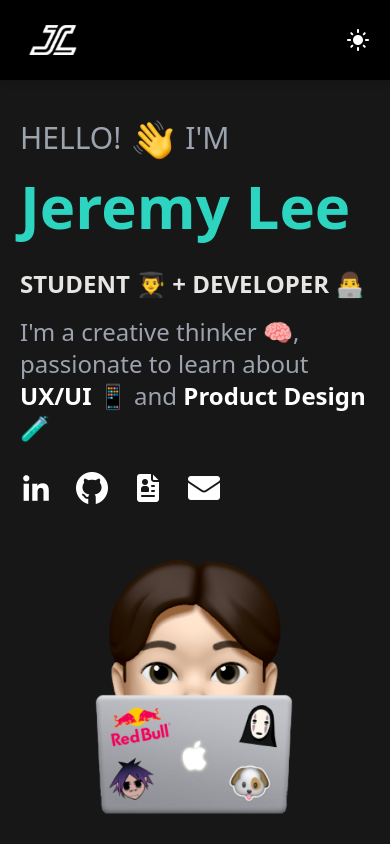
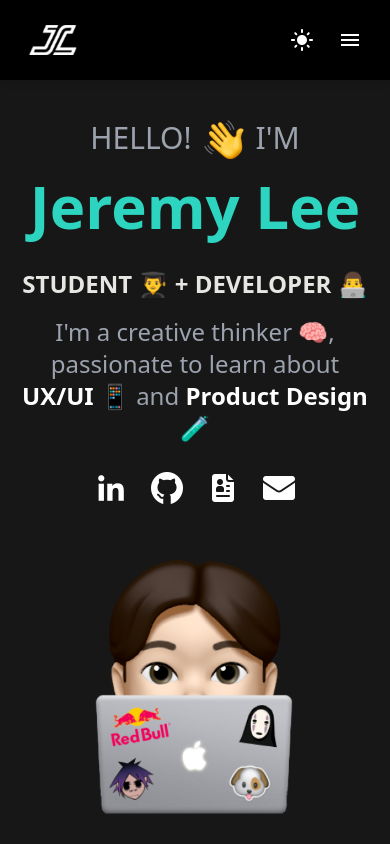
Before and after one commit to jeremylee34/jeremylee34.github.io, a React (Create React App) app in the folder react-portfolio/: page / in a window 390 px wide. Shown: the top 844 px of the page. Built offline with nearby package versions, Linux system fonts and the light colour scheme.

Commit message:
added burger

```diff
--- a/react-portfolio/src/App.jsx
+++ b/react-portfolio/src/App.jsx
@@ -10,16 +10,19 @@ function App() {
   const [darkMode, setDarkMode] = useState(initial.darkMode)
   const [bgColor, setBgColor] = useState(initial.bgColor)
   const [fontColor, setFontColor] = useState(initial.fontColor)
+  const [sidebarOpen, setSidebarOpen] = useState(initial.sidebarOpen)
 
   const getters = {
     darkMode,
     bgColor,
-    fontColor
+    fontColor,
+    sidebarOpen
   }
   const setters = {
     setDarkMode,
     setBgColor,
-    setFontColor
+    setFontColor,
+    setSidebarOpen
   }
 
   useEffect(() => {
--- a/react-portfolio/src/components/Hero.jsx
+++ b/react-portfolio/src/components/Hero.jsx
@@ -13,19 +13,19 @@ const Hero = () => {
   const { getters, setters } = useContext(Context)
 
   return (
-    <div className='flex flex-col md:flex-row mt-10 md:mt-5 mx-5 justify-center items-center'>
+    <div className='flex text-center sm:text-left flex-col md:flex-row mt-10 md:mt-5 mx-5 justify-center items-center'>
       <div className='grid gap-y-4 max-w-2xl'>
-        <div className='inline-flex text-3xl gap-3 text-slate-800 dark:text-gray-400'>
+        <div className='inline-flex flex justify-center sm:justify-start text-3xl gap-3 text-slate-800 dark:text-gray-400'>
           HELLO! <img src={wave} className='h-10'/> I'M
         </div>
         <h1 className='text-6xl md:text-8xl font-bold mb-4 text-teal-500 dark:text-teal-400'>Jeremy Lee</h1>
-        <div className='inline-flex text-2xl md:text-3xl gap-3 font-bold'>
+        <div className='inline-flex justify-center sm:justify-start text-2xl md:text-3xl gap-3 font-bold'>
           STUDENT 👨‍🎓 + DEVELOPER 👨‍💻
         </div>
         <div className='inline-flex-wrap text-2xl gap-3 text-slate-700 dark:text-gray-400'>
           I'm a creative thinker 🧠, passionate to learn about <strong className='text-black dark:text-white'>UX/UI</strong> 📱 and <strong className='text-black dark:text-white'>Product Design</strong> 🧪
         </div>
-        <div className='flex my-3 gap-6 invert'>
+        <div className='flex my-3 justify-center sm:justify-start gap-6 invert'>
           <a href="https://www.linkedin.com/in/jeremylee7/" target="_blank">
             <img className='heroLinks' src={linkedin} alt="linkedin logo" />
           </a>
--- a/react-portfolio/src/components/Navbar.jsx
+++ b/react-portfolio/src/components/Navbar.jsx
@@ -3,6 +3,8 @@ import logo from '../assets/images/logo.png'
 import { useNavigate } from 'react-router-dom'
 import DarkModeIcon from '@mui/icons-material/DarkMode';
 import LightModeIcon from '@mui/icons-material/LightMode';
+import MenuIcon from '@mui/icons-material/Menu';
+import MenuOpenIcon from '@mui/icons-material/MenuOpen';
 import { Context, useContext } from '../context';
 import { toggleDarkMode } from '../helper';
 
@@ -23,14 +25,25 @@ const Navbar = () => {
           <li><a className='navLinks' href="#bookshelf" >Bookshelf</a></li>
           <li><a className='navLinks' href="#photos" >Photos</a></li>
           <li><a className='navLinks' href="#contact" >Contact</a></li>
-          <li className='cursor-pointer hover:scale-110 ease-in duration-200 mb-1'
+          <li className='navActionButtons'
             onClick={() => {
               toggleDarkMode(getters, setters)
             }}
           >
             { getters.darkMode === 'true'
-              ? <LightModeIcon></LightModeIcon>
-              : <DarkModeIcon></DarkModeIcon>
+              ? <LightModeIcon />
+              : <DarkModeIcon />
+            }
+          </li>
+          <li className='navActionButtons'
+            onClick={() => {
+              console.log('side bar is', getters.sidebarOpen)
+              setters.setSidebarOpen(!getters.sidebarOpen)
+            }}
+          >
+            { getters.sidebarOpen === 'true'
+              ? <MenuOpenIcon />
+              : <MenuIcon />
             }
           </li>
         </ul>
--- a/react-portfolio/src/context.js
+++ b/react-portfolio/src/context.js
@@ -3,7 +3,8 @@ import React from 'react';
 export const initial = {
   darkMode: localStorage.getItem('darkMode'),
   bgColor: 'rgb(23 23 23)',
-  fontColor: '#e8e6e3'
+  fontColor: '#e8e6e3',
+  sidebarOpen: false
 };
 
 export const Context = React.createContext(initial);
--- a/react-portfolio/src/index.css
+++ b/react-portfolio/src/index.css
@@ -15,6 +15,10 @@
     @apply hover:bg-gray-900 py-2 px-4 rounded ease-in duration-200 hidden sm:flex;
   }
 
+  .navActionButtons {
+    @apply cursor-pointer p-2 pt-1 sm:hidden hover:bg-gray-900 rounded-full ease-in duration-200
+  }
+
   .roleText {
     @apply text-teal-600 dark:text-teal-400
   }
```
